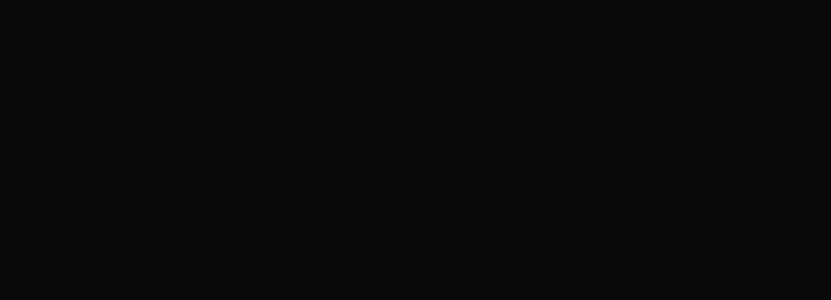
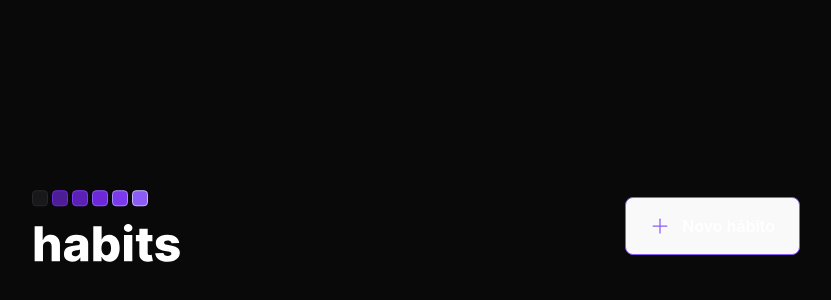
Before and after one commit to lucaskmpz/habit-tracker-web, a React (Vite) app: page / in a window 1280 px wide. Shown: the part 174-474 px from the top of the page, without its empty margins (224-1055 px from the left). Built offline with nearby package versions, Linux system fonts and the light colour scheme.

Commit message:
bug fixing on react component header

```diff
--- a/src/App.tsx
+++ b/src/App.tsx
@@ -1,5 +1,5 @@
 import "./styles/global.css"
-import { Plus } from "phosphor-react"
+import { Header } from "./components/Header"
 
 // import { Habit } from "./components/Habit"
 
@@ -8,9 +8,7 @@
   return (
     <div className="w-screen h-screen flex justify-center items-center">
       <div className="w-full max-w-5xl px-6 flex flex-col gap-16">
-
-
-
+        <Header />
       </div>
     </div>
   )
```
Also changed, not shown: src/components/SummayTable.tsx (added).
